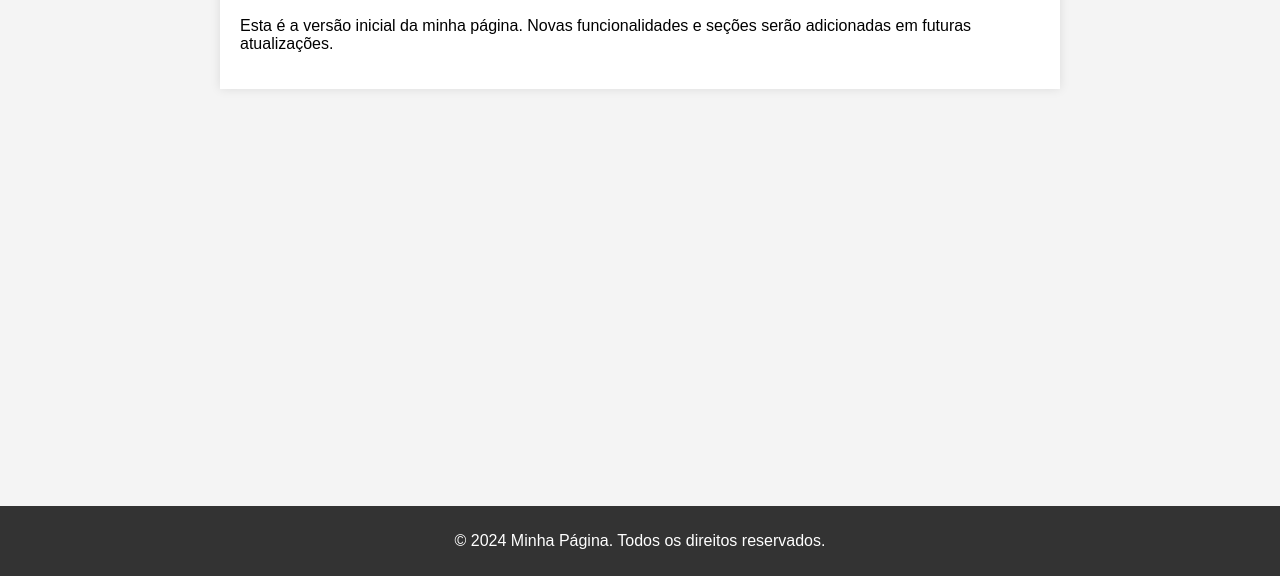
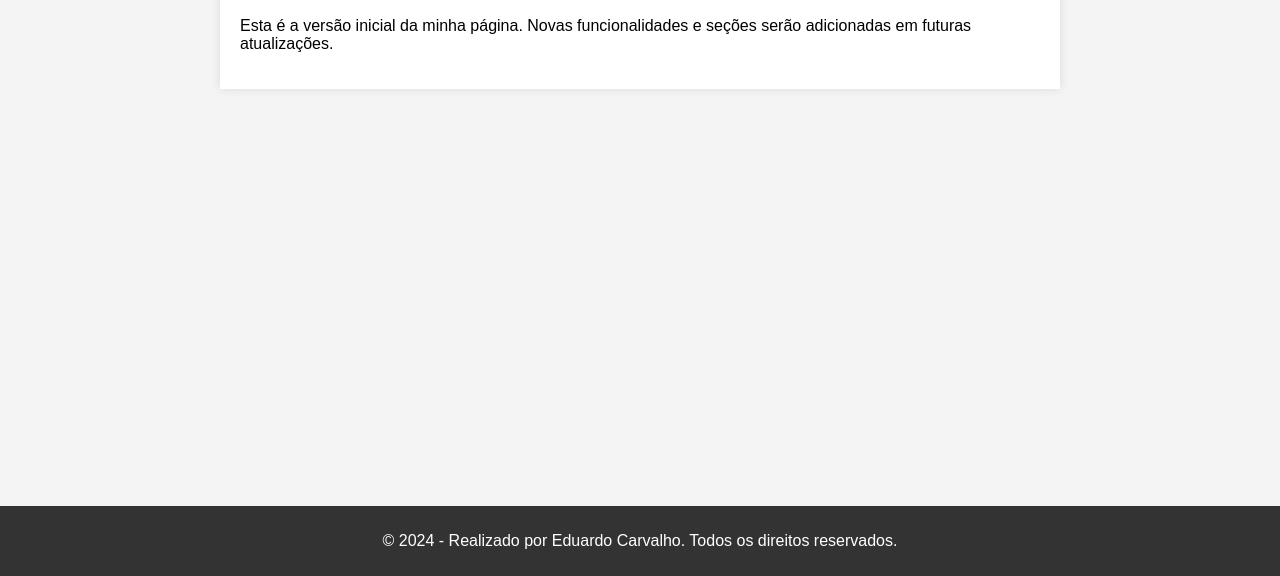
Before and after one commit to OlavoBe/CI_CD, a plain HTML site: page index.html in a window 1280 px wide. Shown: the part 224-800 px from the top of the page. Drawn offline with Linux system fonts and the light colour scheme.

Commit message:
Alteração Eduardo

```diff
--- a/index.html
+++ b/index.html
@@ -70,7 +70,7 @@
     </main>
 
     <footer>
-        <p>&copy; 2024 Minha Página. Todos os direitos reservados.</p>
+        <p>&copy; 2024 - Realizado por Eduardo Carvalho. Todos os direitos reservados.</p>
     </footer>
 
 </body>
```
